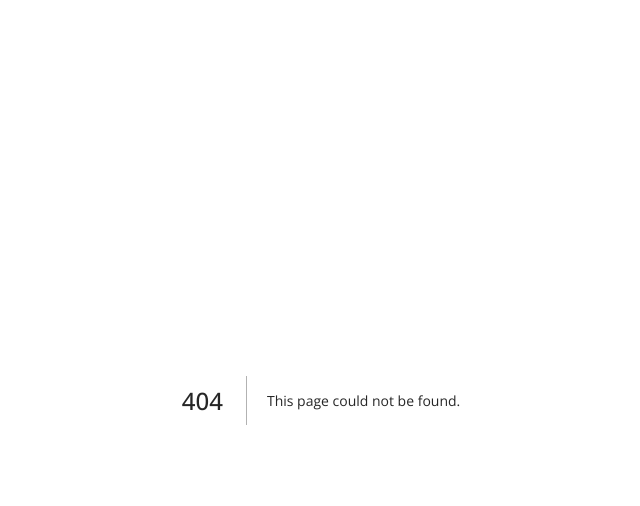
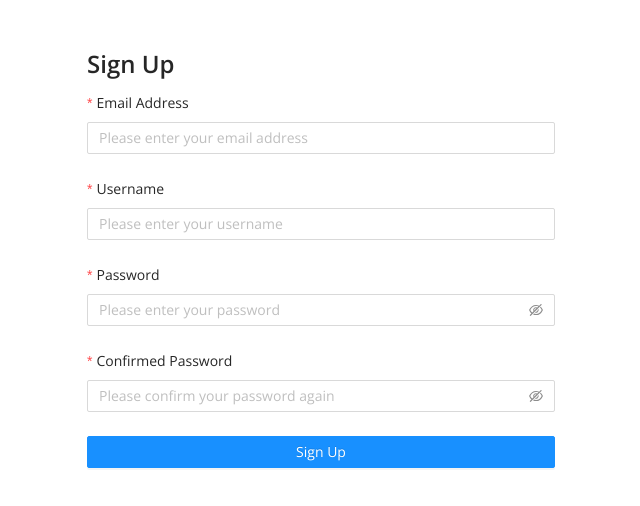
Before and after one commit to hnguyen110/Quiz-Client-UI, a Next.js app: page /auth/sign-up in a window 1280 px wide. Before the commit this address had no page. Shown: the top 506 px of the page, without its empty margins (319-959 px from the left). Built offline with nearby package versions, Linux system fonts and the light colour scheme.

Commit message:
Added sign up page and fix sign in page. Added validation rules for sign up page

```diff
--- a/components/authentication/sign-in/sign-in.tsx
+++ b/components/authentication/sign-in/sign-in.tsx
@@ -12,7 +12,7 @@ export default function SignIn() {
             name="username"
             rules={[{ required: true, message: "This field can not be empty" }]}
           >
-            <Input />
+            <Input placeholder="Please enter your username" />
           </Form.Item>
 
           <Form.Item
@@ -21,7 +21,7 @@ export default function SignIn() {
             name="password"
             rules={[{ required: true, message: "This field can not be empty" }]}
           >
-            <Input.Password />
+            <Input.Password placeholder="Please enter your password" />
           </Form.Item>
 
           <Form.Item>
--- /dev/null
+++ b/components/authentication/sign-up/sign-up.tsx
@@ -0,0 +1,85 @@
+import validator from "validator";
+import { Button, Col, Form, Input, Row, Typography } from "antd";
+
+export default function SignUp() {
+  return (
+    <Row className="pt-12 px-4">
+      <Col className="m-auto" xs={24} sm={24} md={15} lg={9} xl={9}>
+        <Typography.Title level={3}>Sign Up</Typography.Title>
+        <Form layout="vertical">
+          <Form.Item
+            hasFeedback
+            label="Email Address"
+            name="email"
+            rules={[
+              { required: true, message: "This field can not be empty" },
+              {
+                message: "The email address format is invalid",
+                validator(rule, value, callback) {
+                  return validator.isEmail(value)
+                    ? Promise.resolve()
+                    : Promise.reject();
+                },
+              },
+            ]}
+          >
+            <Input placeholder="Please enter your email address" />
+          </Form.Item>
+
+          <Form.Item
+            hasFeedback
+            label="Username"
+            name="username"
+            rules={[{ required: true, message: "This field can not be empty" }]}
+          >
+            <Input placeholder="Please enter your username" />
+          </Form.Item>
+
+          <Form.Item
+            hasFeedback
+            label="Password"
+            name="password"
+            rules={[
+              { required: true, message: "This field can not be empty" },
+              {
+                message: "The password is not strong enough",
+                validator(rule, value, callback) {
+                  return validator.isStrongPassword(value)
+                    ? Promise.resolve()
+                    : Promise.reject();
+                },
+              },
+            ]}
+          >
+            <Input.Password placeholder="Please enter your password" />
+          </Form.Item>
+
+          <Form.Item
+            hasFeedback
+            label="Confirmed Password"
+            name="confirmedPassword"
+            rules={[
+              { required: true, message: "This field can not be empty" },
+              ({ getFieldValue }) => ({
+                message: "The passwords do not match",
+                validator(_, value) {
+                  return !value || getFieldValue("password") === value
+                    ? Promise.resolve()
+                    : Promise.reject();
+                },
+              }),
+            ]}
+          >
+            <Input.Password placeholder="Please confirm your password again" />
+          </Form.Item>
+
+          <Form.Item>
+            <Button block type="primary" htmlType="submit">
+              Sign Up
+            </Button>
+          </Form.Item>
+        </Form>
+      </Col>
+    </Row>
+  );
+}
--- a/package.json
+++ b/package.json
@@ -11,10 +11,12 @@
   },
   "dependencies": {
     "@ant-design/icons": "^4.7.0",
+    "@types/validator": "^13.7.7",
     "antd": "^4.23.3",
     "next": "12.3.1",
     "react": "18.2.0",
-    "react-dom": "18.2.0"
+    "react-dom": "18.2.0",
+    "validator": "^13.7.0"
   },
   "devDependencies": {
     "@types/node": "18.7.23",
--- /dev/null
+++ b/pages/auth/sign-up/index.tsx
@@ -0,0 +1,5 @@
+import SignUp from "../../../components/authentication/sign-up/sign-up";
+
+export default function Index() {
+  return <SignUp />;
+}
```
Also changed, not shown: styles/tailwind.css, 1 other file (tests, documents, lock files or other folders).
